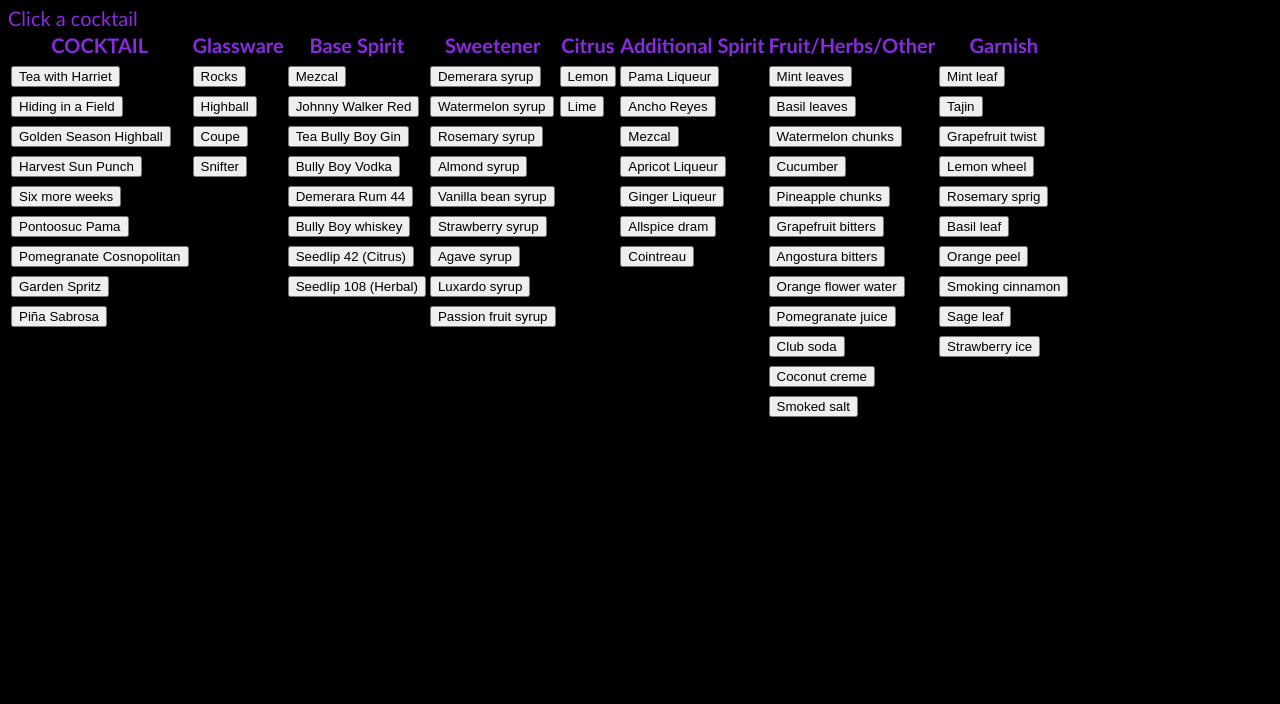
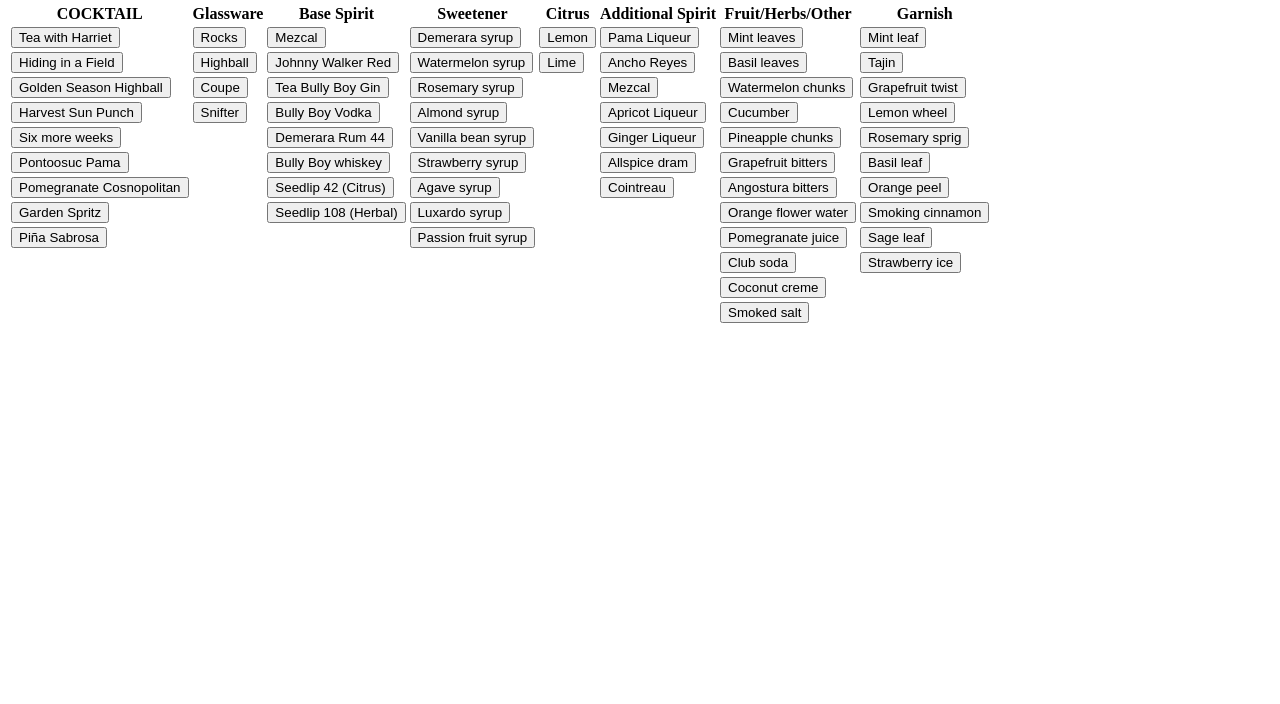
Before and after one commit to agentkryptonite/agentkryptonite.github.io, a plain HTML site: page index.html in a window 1280 px wide. Shown: the part 96-800 px from the top of the page. Drawn offline with Linux system fonts and the light colour scheme; files that its build step writes are made by us from their sources.

Commit message:
Update index.html

```diff
--- a/index.html
+++ b/index.html
@@ -2,7 +2,6 @@
 <html lang = "en-US">
     <head>
         <meta charset="utf-8">
-        <link href="styles/style.css" rel="stylesheet">
         <meta name="description" content="blah blah blah this is a webpage for no one">
         <script src="scripts/main.js" defer></script>
 
```
